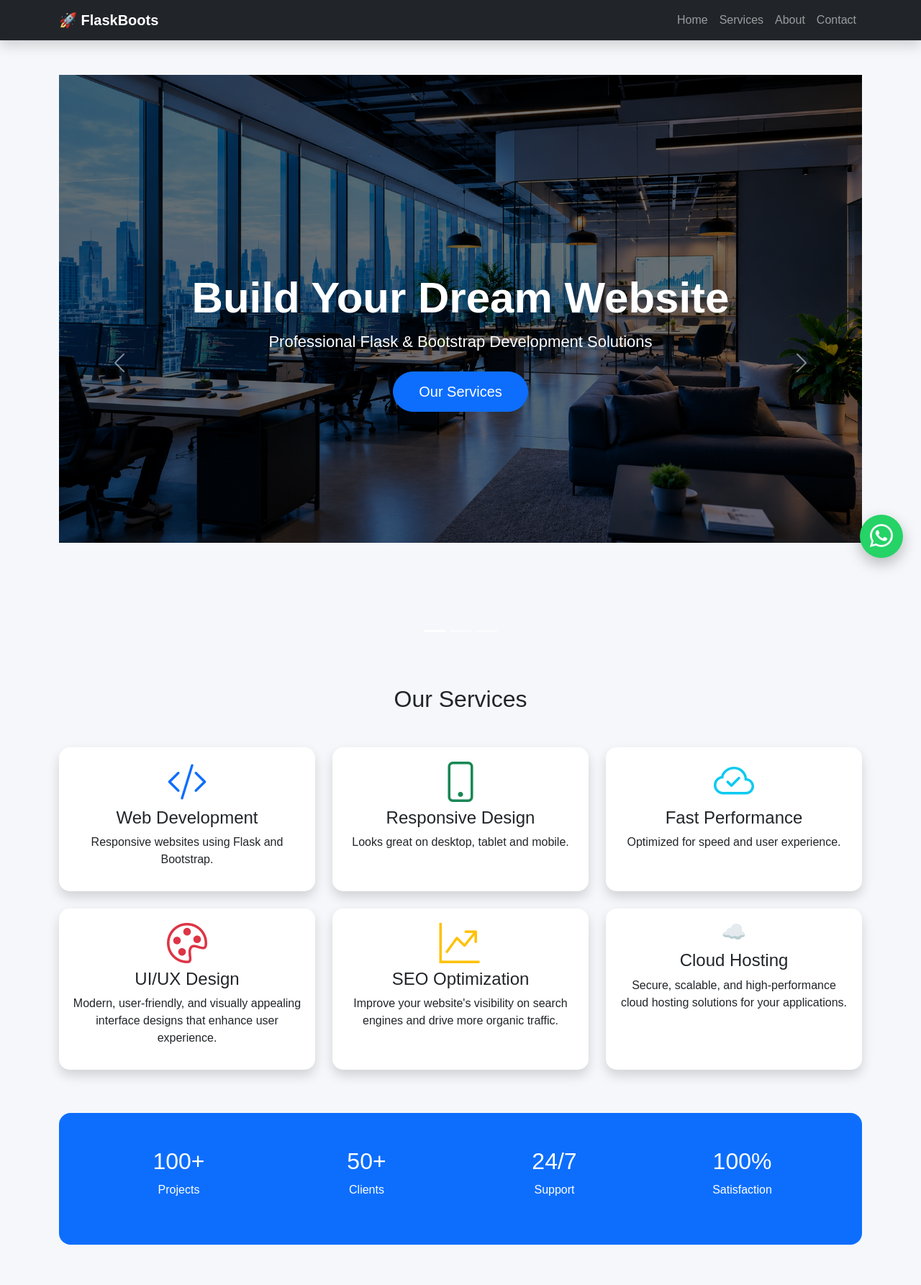
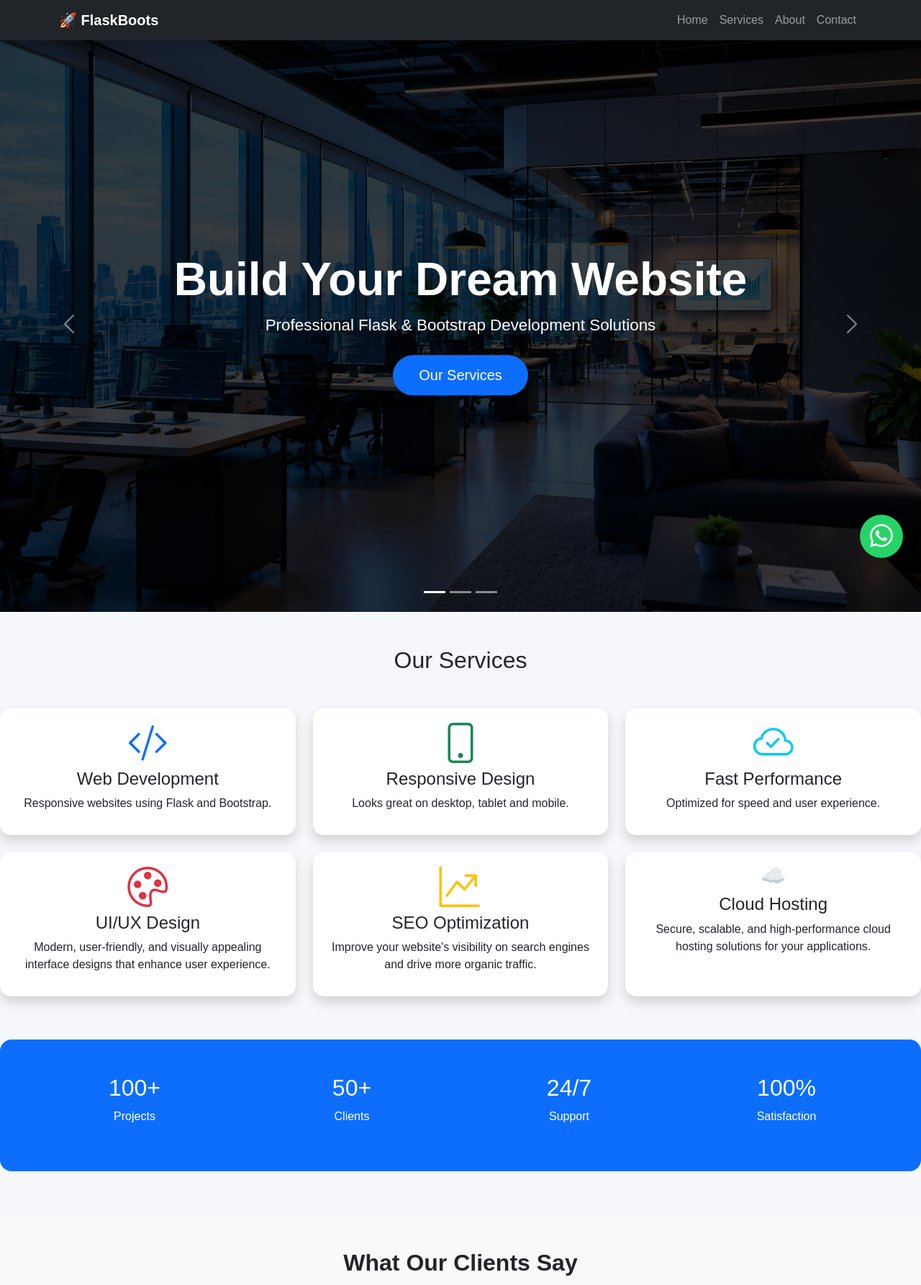
Before and after one commit to premgraticare-netizen/FlaskBoots, a Flask app: page / in a window 1280 px wide. Shown: the top 1785 px of the page at 72% size. Run offline with Flask 3, Linux system fonts and the light colour scheme.

Commit message:
Add files via upload

```diff
--- a/static/css/style.css
+++ b/static/css/style.css
@@ -208,3 +208,73 @@ footer{
     padding:12px 35px;
     border-radius:50px;
 }
+
+
+
+<!--full screen slider -->
+/* Full Screen Slider */
+
+html,
+body{
+    height:100%;
+    margin:0;
+}
+
+#heroSlider{
+    height:100vh;
+}
+
+#heroSlider .carousel-inner,
+#heroSlider .carousel-item{
+    height:100vh;
+}
+
+#heroSlider .carousel-item img{
+    width:100%;
+    height:100vh;
+    object-fit:cover;
+}
+
+/* Dark overlay */
+
+#heroSlider .carousel-item::before{
+    content:"";
+    position:absolute;
+    inset:0;
+    background:rgba(0,0,0,.45);
+    z-index:1;
+}
+
+/* Caption */
+
+.carousel-caption{
+    z-index:2;
+    top:50%;
+    transform:translateY(-50%);
+    bottom:auto;
+}
+
+.carousel-caption h1{
+    font-size:4rem;
+    font-weight:700;
+}
+
+.carousel-caption p{
+    font-size:1.4rem;
+}
+
+@media(max-width:768px){
+
+.carousel-caption h1{
+    font-size:2.2rem;
+}
+
+.carousel-caption p{
+    font-size:1rem;
+}
+
+}
+
+body{
+    padding-top:50px;
+}
--- a/templates/base.html
+++ b/templates/base.html
@@ -18,8 +18,6 @@
 
 <link href="https://cdn.jsdelivr.net/npm/bootstrap@5.3.7/dist/css/bootstrap.min.css" rel="stylesheet">
 
-<link rel="stylesheet" href="https://cdn.jsdelivr.net/npm/bootstrap-icons@1.13.1/font/bootstrap-icons.min.css">
-
 <link rel="stylesheet" href="{{ url_for('static', filename='css/style.css') }}">
 
 
@@ -30,7 +28,7 @@
 <body>
 
     <!-- Navbar -->
-    <nav class="navbar navbar-expand-lg navbar-dark bg-dark shadow">
+    <nav class="navbar navbar-expand-lg navbar-dark bg-dark shadow fixed-top">
 
         <div class="container">
 
@@ -77,7 +75,7 @@
     </nav>
 
     <!-- Main Content -->
-    <main class="container mt-5">
+    <main>
         {% block content %}
         {% endblock %}
     </main>
--- a/templates/index.html
+++ b/templates/index.html
@@ -5,6 +5,10 @@
 {% block content %}
 
 <!-- Hero Section -->
+
+
+
+
 <!-- Hero Slider -->
 
 <div id="heroSlider" class="carousel slide carousel-fade vh-100" data-bs-ride="carousel" data-bs-interval="5000">
```
